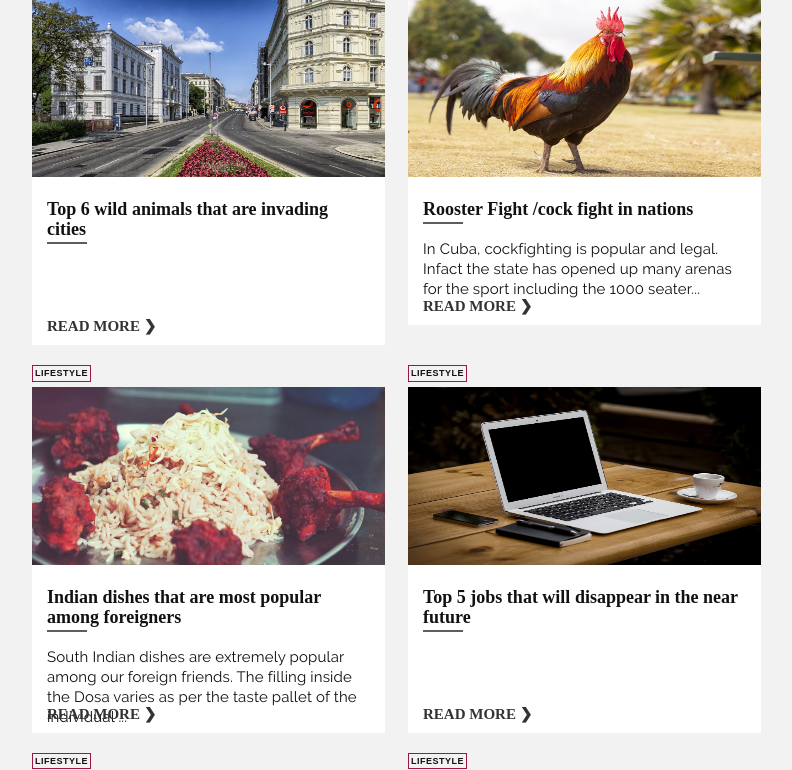
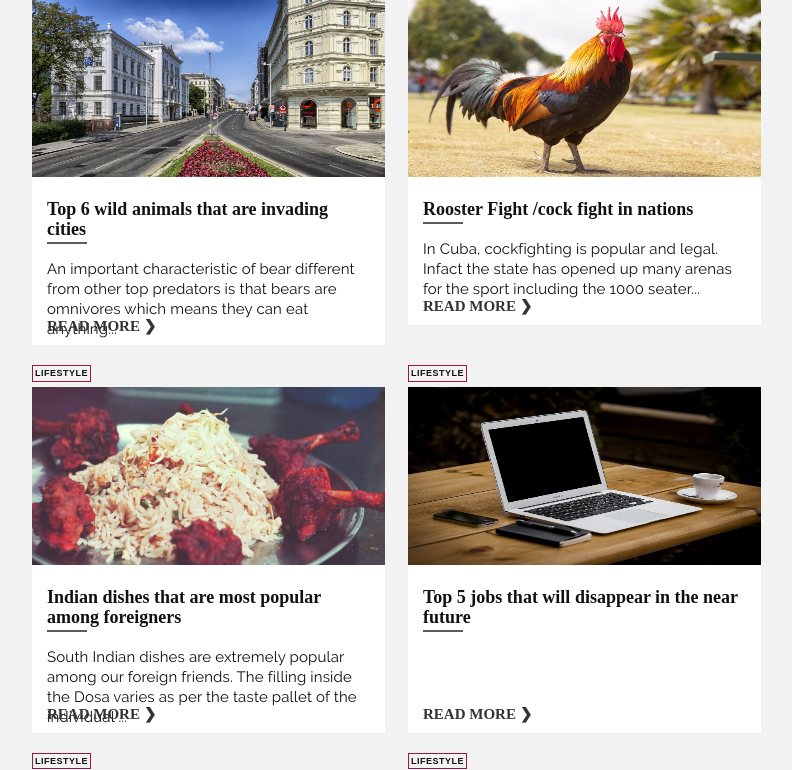
Before and after one commit to sherlifelix/blog, a Jekyll site: the page built from index.html, in a window 1280 px wide and 900 px high, scrolled down 2316 px, cut to the strip 0-770 px from the top of the window. Shown: the whole strip, without its empty margins (55-847 px from the left). Built offline with Jekyll 4.4.1, drawn with Linux system fonts in a browser that asks for light colours.

Commit message:
Update 2018-10-30-top-6-wild-animals-that-are-invading-cities.md

```diff
--- a/_posts/2018-10-30-top-6-wild-animals-that-are-invading-cities.md
+++ b/_posts/2018-10-30-top-6-wild-animals-that-are-invading-cities.md
@@ -6,6 +6,9 @@ author_name: sachin
 published: true
 title: Top 6 wild animals that are invading cities
 blog_category: Nature
+description: >-
+  An important characteristic of bear different from other top predators is that
+  bears are omnivores which means they can eat anything...
 ---
 Bears
 ![bear-3577869_1280.jpg]({{site.baseurl}}/assets/img/cityInvasion/bear-3577869_1280.jpg)
```
